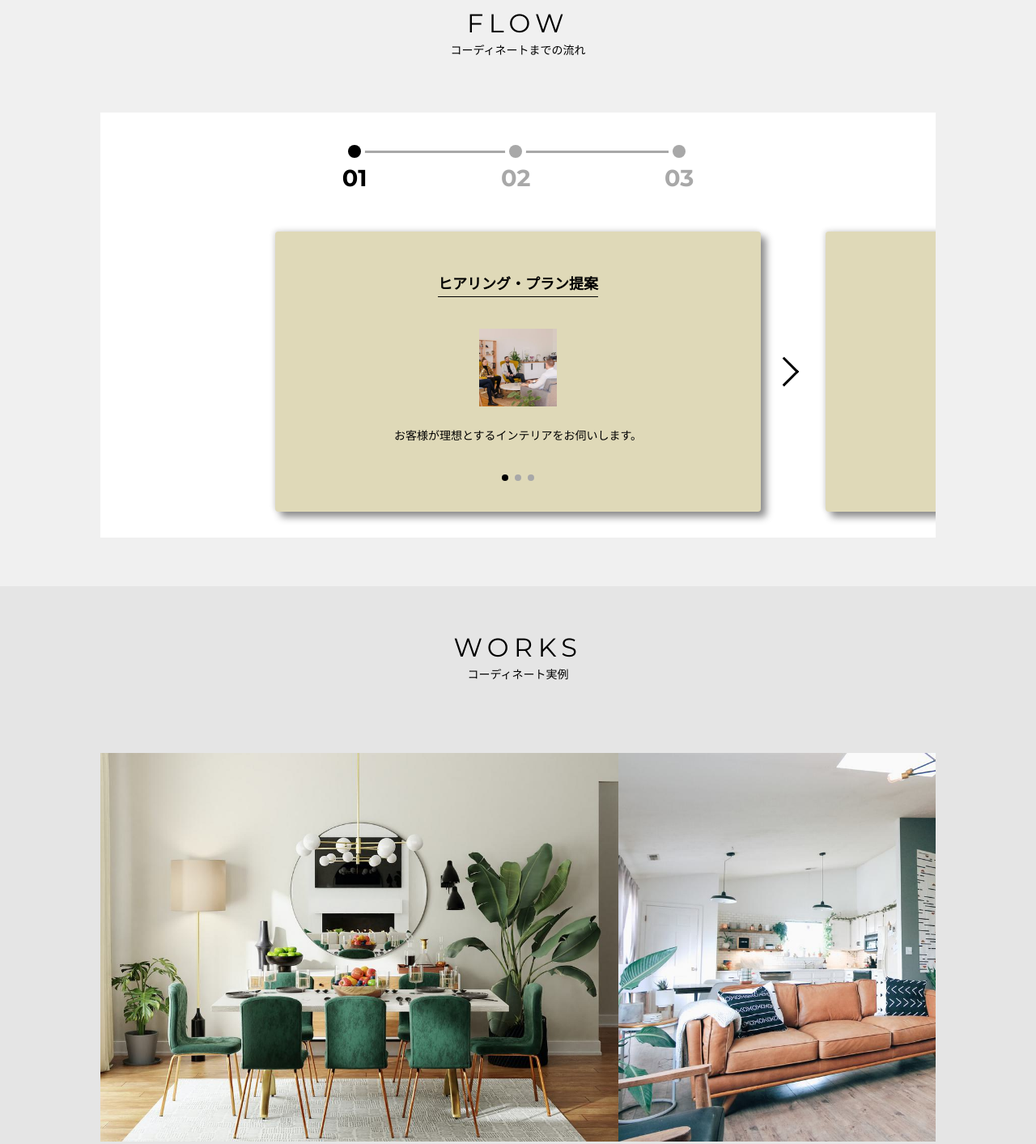
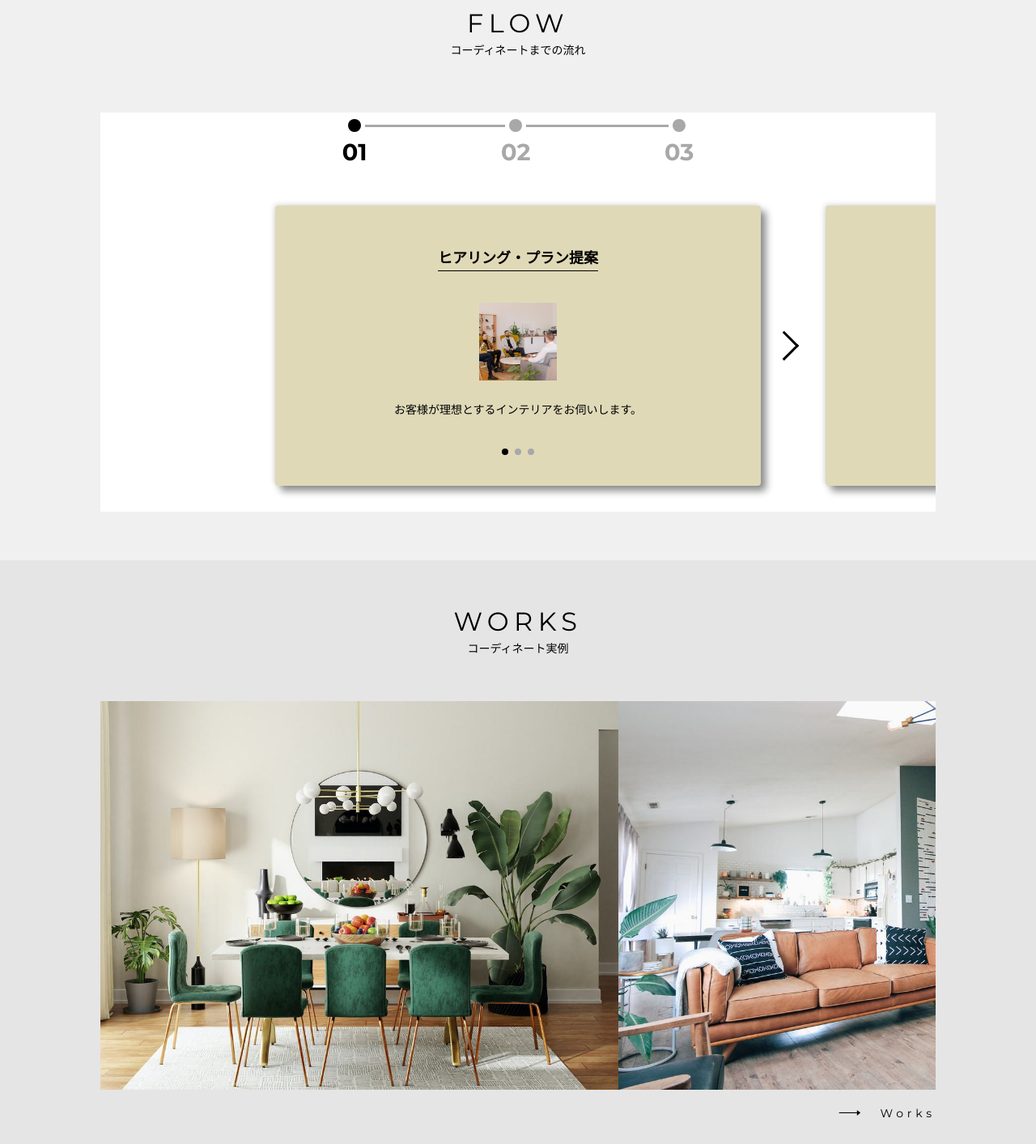
Before and after one commit to marscode48/corp_mars_design, a website: page src/index.html in a window 1280 px wide. Shown: the part 2260-3673 px from the top of the page at 81% size. Drawn offline with nearby package versions, Linux system fonts and the light colour scheme; files that its build step writes are made by us from their sources; files whose address does not match are found by name.

Commit message:
works-secのpaddingを修正

```diff
--- a/src/sass/pages/_home.scss
+++ b/src/sass/pages/_home.scss
@@ -198,7 +198,7 @@ Flow
     overflow: hidden;
     position: relative;
     margin: 0 auto;
-    padding: 2rem 2rem;
+    padding: 0 2rem 2rem;
     background: $cWhite;
   }
 }
@@ -214,12 +214,12 @@ Works
   &::before {
     content: "";
     position: absolute;
+    z-index: -1;
     bottom: -40px;
     left: 0;
     height: calc(100% + 80px);
     width: 100%;
     background: $cBgDark;
-    z-index: -1;
 
     @include mq(lg) {
       height: calc(100% + 120px);
@@ -228,11 +228,17 @@ Works
   }
 
   &__container {
+    position: relative;
     z-index: 1;
   }
 
   &__header, &__footer {
     @extend .wrapper;
+  }
+
+  & .section-title {
+    /* swiperによるpadding-topの差分 */
+    margin-bottom: calc(58px - 20px);
   }
 
   &__inner {
```
